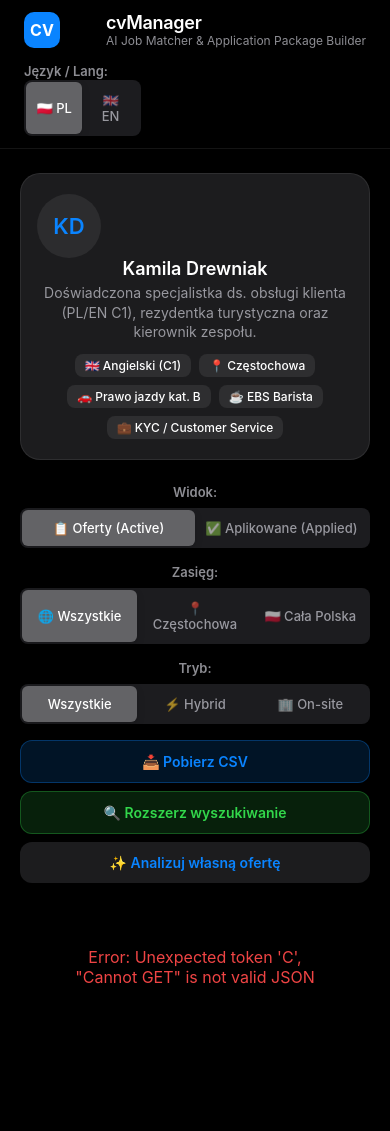
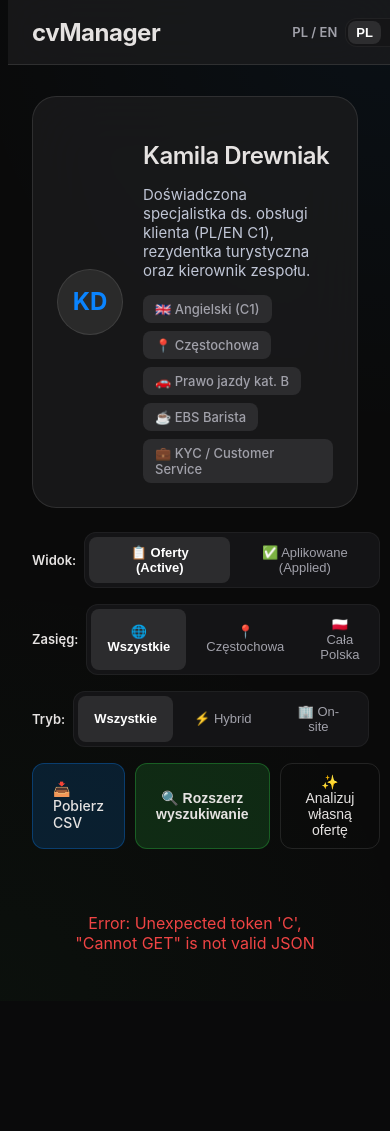
Before and after one commit to Cristian104/Projects, a Python web app: template cvManager/templates/index.html in a window 390 px wide. After the commit the page ends 950 px from the top, so only its background shows below. Run offline with Jinja, Linux system fonts and the light colour scheme; the template is opened without the code that fills it, so the values that code supplies are empty.

Commit message:
feat(ui): implement exact Stitch Kinetic Glass design system styles

```diff
--- a/cvManager/static/styles.css
+++ b/cvManager/static/styles.css
@@ -1,119 +1,49 @@
-/* iOS Professional Minimalist Dark Theme */
-:root {
-  --bg-main: #000000;
-  --bg-card: #1c1c1e;
-  --bg-card-elevated: #2c2c2e;
-  --bg-card-transparent: rgba(28, 28, 30, 0.7);
-  --border-color: rgba(255, 255, 255, 0.08);
-  --text-main: #ffffff;
-  --text-secondary: #ebebf599; /* iOS Secondary Label */
-  --text-tertiary: #ebebf54d;
-  --accent-blue: #0a84ff;
-  --accent-green: #32d74b;
-  --card-radius: 20px;
-  --btn-radius: 12px;
-  --pill-radius: 20px;
-  --shadow-sm: 0 2px 8px rgba(0,0,0,0.2);
-  --shadow-md: 0 8px 24px rgba(0,0,0,0.4);
+/* Kinetic Glass Design System - iOS Minimalist Professional */
+
+/* Base resets handled by Tailwind, we just bridge app.js classes to Kinetic Glass */
+
+body {
+  background-color: #0A0A0A;
+  background-image: radial-gradient(circle at top right, rgba(10, 132, 255, 0.05), transparent 40%),
+                    radial-gradient(circle at bottom left, rgba(48, 209, 88, 0.03), transparent 40%);
+  min-height: 100vh;
+  color: #e5e2e1;
+  overflow-x: hidden;
+  font-family: -apple-system, BlinkMacSystemFont, 'Inter', sans-serif;
 }
 
-* {
-  box-sizing: border-box;
-  margin: 0;
-  padding: 0;
-  font-family: -apple-system, BlinkMacSystemFont, 'Inter', 'Segoe UI', Roboto, Helvetica, Arial, sans-serif;
-  -webkit-font-smoothing: antialiased;
+/* Glassmorphism primitives */
+.glass-surface {
+  background-color: rgba(28, 28, 30, 0.75);
+  backdrop-filter: blur(30px);
+  -webkit-backdrop-filter: blur(30px);
+  border: 1px solid rgba(255, 255, 255, 0.1);
 }
 
-body {
-  background-color: var(--bg-main);
-  color: var(--text-main);
-  min-height: 100vh;
-  padding-bottom: 80px;
-  overflow-x: hidden;
+/* Map app.js classes to Kinetic Glass */
+
+.profile-card {
+  background-color: rgba(28, 28, 30, 0.75);
+  backdrop-filter: blur(30px);
+  -webkit-backdrop-filter: blur(30px);
+  border: 1px solid rgba(255, 255, 255, 0.1);
+  border-radius: 24px;
+  padding: 24px;
+  margin-bottom: 24px;
+  display: flex;
+  flex-direction: column;
+  gap: 16px;
 }
 
-/* Header */
-header {
-  position: sticky;
-  top: 0;
-  z-index: 100;
-  background: rgba(0, 0, 0, 0.75);
-  backdrop-filter: saturate(180%) blur(20px);
-  -webkit-backdrop-filter: saturate(180%) blur(20px);
-  border-bottom: 0.5px solid var(--border-color);
-  padding: 12px 24px;
+@media (min-width: 768px) {
+  .profile-card {
+    flex-direction: row;
+    align-items: center;
+    justify-content: space-between;
+  }
 }
 
-.header-container {
-  max-width: 1200px;
-  margin: 0 auto;
-  display: flex;
-  justify-content: space-between;
-  align-items: center;
-}
-
-.logo-group {
-  display: flex;
-  align-items: center;
-  gap: 12px;
-}
-
-.logo-icon {
-  width: 36px;
-  height: 36px;
-  background: var(--accent-blue);
-  border-radius: 10px;
-  display: flex;
-  align-items: center;
-  justify-content: center;
-  font-weight: 700;
-  font-size: 16px;
-  color: #fff;
-}
-
-.logo-text h1 {
-  font-size: 18px;
-  font-weight: 600;
-  letter-spacing: -0.3px;
-}
-
-.logo-text p {
-  font-size: 12px;
-  color: var(--text-secondary);
-}
-
-.nav-badges {
-  display: flex;
-  gap: 8px;
-}
-
-.badge {
-  background: rgba(50, 215, 75, 0.15);
-  color: var(--accent-green);
-  padding: 4px 10px;
-  border-radius: var(--pill-radius);
-  font-size: 12px;
-  font-weight: 600;
-  display: flex;
-  align-items: center;
-  gap: 4px;
-}
-
-/* Main Layout */
-.container {
-  max-width: 1200px;
-  margin: 24px auto;
-  padding: 0 20px;
-}
-
-/* Profile Card */
-.profile-card {
-  background: var(--bg-card);
-  border: 0.5px solid var(--border-color);
-  border-radius: var(--card-radius);
-  padding: 24px;
-  margin-bottom: 24px;
+.profile-main {
   display: flex;
   align-items: center;
   gap: 20px;
@@ -122,28 +52,29 @@
 .profile-avatar {
   width: 64px;
   height: 64px;
-  background: var(--bg-card-elevated);
+  background-color: #2a2a2a;
+  border: 1px solid rgba(255, 255, 255, 0.1);
   border-radius: 50%;
   display: flex;
   align-items: center;
   justify-content: center;
-  font-size: 22px;
-  font-weight: 600;
-  color: var(--accent-blue);
+  font-size: 24px;
+  font-weight: 700;
+  color: #0A84FF;
   flex-shrink: 0;
 }
 
 .profile-info h2 {
-  font-size: 20px;
+  font-size: 24px;
   font-weight: 600;
+  letter-spacing: -0.02em;
+  color: #e5e2e1;
   margin-bottom: 4px;
 }
 
 .profile-info p {
-  color: var(--text-secondary);
-  font-size: 14px;
-  line-height: 1.4;
-  margin-bottom: 12px;
+  color: #c0c6d6;
+  font-size: 15px;
 }
 
 .profile-pills {
@@ -153,189 +84,236 @@
 }
 
 .pill {
-  background: rgba(255, 255, 255, 0.08);
-  padding: 4px 10px;
+  background-color: #2C2C2E;
+  color: #A1A1AA;
+  padding: 6px 12px;
   border-radius: 8px;
-  font-size: 12px;
-  color: var(--text-main);
+  font-size: 13px;
   font-weight: 500;
 }
 
-/* Controls & Filter Bar */
+/* Controls */
 .controls-bar {
   display: flex;
-  justify-content: space-between;
-  align-items: center;
+  flex-direction: column;
+  gap: 16px;
   margin-bottom: 24px;
-  gap: 16px;
-  flex-wrap: wrap;
 }
 
-/* iOS Segmented Control Style */
+@media (min-width: 1024px) {
+  .controls-bar {
+    flex-direction: row;
+    justify-content: space-between;
+    align-items: center;
+  }
+}
+
 .filter-tabs {
   display: flex;
-  background: rgba(118, 118, 128, 0.24);
-  padding: 2px;
-  border-radius: 8px;
+  background-color: rgba(22, 22, 24, 0.9);
+  border: 1px solid rgba(255, 255, 255, 0.05);
+  padding: 4px;
+  border-radius: 12px;
+  gap: 4px;
 }
 
 .tab-btn {
   background: transparent;
   border: none;
-  color: var(--text-secondary);
-  padding: 6px 14px;
-  border-radius: 6px;
+  color: #A1A1AA;
+  padding: 8px 16px;
+  border-radius: 8px;
   font-size: 13px;
   font-weight: 500;
   cursor: pointer;
-  transition: all 0.2s ease;
+  transition: all 0.2s;
+  flex: 1;
+}
+
+.tab-btn:hover {
+  color: #e5e2e1;
+  background: rgba(255, 255, 255, 0.05);
 }
 
 .tab-btn.active {
-  background: #636366; /* iOS selected segment */
-  color: #fff;
-  box-shadow: 0 3px 8px rgba(0,0,0,0.12);
+  background-color: rgba(255, 255, 255, 0.1);
+  color: #ffffff;
+  font-weight: 600;
 }
 
 .action-btn {
-  background: var(--bg-card);
-  color: var(--accent-blue);
-  border: none;
-  padding: 8px 16px;
-  border-radius: var(--btn-radius);
+  background-color: transparent;
+  border: 1px solid rgba(255, 255, 255, 0.1);
+  color: #e5e2e1;
+  padding: 10px 20px;
+  border-radius: 12px;
   font-size: 14px;
-  font-weight: 600;
+  font-weight: 500;
   cursor: pointer;
+  transition: all 0.2s;
   display: flex;
   align-items: center;
-  gap: 6px;
-  transition: opacity 0.2s ease;
+  justify-content: center;
+  gap: 8px;
 }
 
 .action-btn:hover {
-  opacity: 0.8;
+  background-color: rgba(255, 255, 255, 0.05);
 }
 
-/* Job Cards Grid */
+#btnExtendSearch {
+  background-color: #0A84FF;
+  border-color: #0A84FF;
+  color: white;
+  font-weight: 600;
+}
+#btnExtendSearch:hover {
+  filter: brightness(1.1);
+  background-color: #0A84FF;
+}
+
+/* Job Cards mapped from app.js */
 .job-grid {
-  display: flex;
-  flex-direction: column;
-  gap: 16px;
+  display: grid;
+  grid-template-columns: 1fr;
+  gap: 24px;
+}
+@media (min-width: 768px) {
+  .job-grid { grid-template-columns: repeat(2, 1fr); }
+}
+@media (min-width: 1024px) {
+  .job-grid { grid-template-columns: repeat(3, 1fr); }
 }
 
 .job-card {
-  background: var(--bg-card);
-  border-radius: var(--card-radius);
-  padding: 20px;
+  background-color: rgba(28, 28, 30, 0.75);
+  backdrop-filter: blur(30px);
+  -webkit-backdrop-filter: blur(30px);
+  border: 1px solid rgba(255, 255, 255, 0.1);
+  border-radius: 24px;
+  padding: 24px;
   display: flex;
   flex-direction: column;
-  gap: 12px;
+  justify-content: space-between;
+  transition: background-color 0.2s ease;
+}
+
+.job-card:hover {
+  background-color: rgba(255, 255, 255, 0.05);
 }
 
 .job-header {
   display: flex;
   justify-content: space-between;
   align-items: flex-start;
+  margin-bottom: 16px;
 }
 
 .job-title-group h3 {
   font-size: 18px;
   font-weight: 600;
-  color: var(--text-main);
+  line-height: 1.3;
+  color: #e5e2e1;
   margin-bottom: 4px;
 }
 
 .job-meta {
+  color: #c0c6d6;
+  font-size: 13px;
   display: flex;
-  gap: 10px;
-  font-size: 13px;
-  color: var(--text-secondary);
-  align-items: center;
+  gap: 8px;
 }
 
 .score-badge {
-  color: var(--accent-green);
+  background-color: rgba(48, 209, 88, 0.15);
+  color: #30D158;
+  padding: 6px 12px;
+  border-radius: 20px;
+  font-size: 12px;
   font-weight: 700;
-  font-size: 16px;
-  background: rgba(50, 215, 75, 0.1);
-  padding: 4px 10px;
-  border-radius: 8px;
+  display: flex;
+  align-items: center;
+  gap: 4px;
 }
 
 .job-description {
-  font-size: 14px;
-  color: var(--text-secondary);
+  font-size: 15px;
+  color: #A1A1AA;
   line-height: 1.5;
-  background: var(--bg-card-elevated);
-  padding: 12px;
-  border-radius: 12px;
+  margin-bottom: 16px;
+  display: -webkit-box;
+  -webkit-line-clamp: 2;
+  -webkit-box-orient: vertical;
+  overflow: hidden;
 }
 
 .job-strengths {
   display: flex;
   flex-wrap: wrap;
-  gap: 6px;
+  gap: 8px;
+  margin-bottom: 16px;
 }
 
 .strength-tag {
-  background: rgba(10, 132, 255, 0.15);
-  color: var(--accent-blue);
-  padding: 4px 8px;
-  border-radius: 6px;
-  font-size: 12px;
-  font-weight: 500;
+  background-color: #2C2C2E;
+  color: #A1A1AA;
+  padding: 4px 10px;
+  border-radius: 8px;
+  font-size: 11px;
+  font-weight: 600;
 }
 
-/* Card Actions */
 .job-actions {
   display: flex;
-  justify-content: space-between;
-  align-items: center;
-  padding-top: 12px;
-  border-top: 0.5px solid var(--border-color);
-  margin-top: 4px;
+  gap: 12px;
+  margin-top: auto;
 }
 
 .btn-apply {
-  background: var(--accent-blue);
-  color: white;
-  padding: 10px 16px;
-  border-radius: var(--btn-radius);
-  border: none;
-  font-weight: 600;
+  background-color: transparent;
+  border: 1px solid rgba(255, 255, 255, 0.1);
+  color: #e5e2e1;
+  padding: 12px;
+  border-radius: 12px;
   font-size: 14px;
+  font-weight: 500;
   cursor: pointer;
-  display: inline-flex;
+  flex: 1;
+  text-align: center;
+  transition: all 0.2s;
+  display: flex;
+  justify-content: center;
   align-items: center;
-  justify-content: center;
-  gap: 6px;
+  gap: 8px;
 }
-
 .btn-apply:hover {
-  background: #007aff;
+  background-color: rgba(255, 255, 255, 0.05);
 }
 
 .btn-blurb {
-  background: var(--bg-card-elevated);
-  color: var(--text-main);
-  border: none;
-  padding: 10px 16px;
-  border-radius: var(--btn-radius);
+  background-color: transparent;
+  border: 1px solid rgba(255, 255, 255, 0.1);
+  color: #e5e2e1;
+  padding: 12px;
+  border-radius: 12px;
   font-size: 14px;
   font-weight: 500;
   cursor: pointer;
+  flex: 1;
+  text-align: center;
+  transition: all 0.2s;
+}
+.btn-blurb:hover {
+  background-color: rgba(255, 255, 255, 0.05);
 }
 
-/* Modals - Bottom Sheet on Mobile, Centered on Desktop */
+/* Modals */
 .modal-backdrop {
   position: fixed;
-  top: 0;
-  left: 0;
-  right: 0;
-  bottom: 0;
+  inset: 0;
   background: rgba(0, 0, 0, 0.6);
-  backdrop-filter: blur(4px);
-  -webkit-backdrop-filter: blur(4px);
+  backdrop-filter: blur(8px);
+  -webkit-backdrop-filter: blur(8px);
   display: none;
   justify-content: center;
   align-items: center;
@@ -380,145 +378,47 @@
 }
 
 .blurb-box {
-  background: var(--bg-card-elevated);
-  border-radius: 12px;
-  padding: 16px;
-  color: var(--text-main);
-  font-size: 14px;
-  line-height: 1.5;
+  background-color: #161618;
+  border: 1px solid rgba(255, 255, 255, 0.05);
+  border-radius: 16px;
+  padding: 20px;
+  color: #c0c6d6;
+  font-size: 15px;
+  line-height: 1.6;
   white-space: pre-wrap;
-  margin-bottom: 16px;
+  margin-bottom: 20px;
 }
 
 /* Forms */
 input, textarea {
-  background: var(--bg-card-elevated);
-  border: none;
-  color: var(--text-main);
+  background-color: #161618;
+  border: 1px solid rgba(255, 255, 255, 0.1);
+  color: #e5e2e1;
   font-family: inherit;
   font-size: 15px;
+  border-radius: 12px;
+  padding: 12px 16px;
+  width: 100%;
 }
 input:focus, textarea:focus {
-  outline: 2px solid var(--accent-blue);
+  outline: none;
+  border-color: #0A84FF;
+  box-shadow: 0 0 0 2px rgba(10, 132, 255, 0.2);
 }
 
-/* Progress */
 .loader-container {
-  padding: 40px;
+  padding: 48px;
   text-align: center;
 }
 .loader-spinner {
-  width: 40px;
-  height: 40px;
-  border: 3px solid rgba(255,255,255,0.1);
-  border-top-color: var(--accent-blue);
+  width: 48px;
+  height: 48px;
+  border: 3px solid rgba(255,255,255,0.05);
+  border-top-color: #0A84FF;
   border-radius: 50%;
   animation: spin 1s linear infinite;
   margin: 0 auto 16px auto;
 }
-
 @keyframes spin {
   to { transform: rotate(360deg); }
 }
-
-/* Mobile Responsiveness */
-@media (max-width: 768px) {
-  .header-container {
-    flex-direction: column;
-    align-items: flex-start;
-    gap: 12px;
-    padding: 0;
-  }
-
-  .header-container > div {
-    width: 100%;
-    justify-content: space-between;
-  }
-
-  .nav-badges {
-    display: none;
-  }
-
-  .profile-card {
-    flex-direction: column;
-    align-items: center;
-    text-align: center;
-    padding: 20px 16px;
-  }
-
-  .profile-info h2 {
-    font-size: 18px;
-  }
-
-  .profile-pills {
-    justify-content: center;
-  }
-
-  .controls-bar {
-    gap: 16px;
-  }
-
-  .controls-bar > div {
-    width: 100%;
-    flex-direction: column;
-    align-items: stretch;
-    gap: 8px !important;
-  }
-
-  .filter-tabs {
-    width: 100%;
-    display: flex;
-  }
-
-  .tab-btn {
-    flex: 1;
-    text-align: center;
-    padding: 10px;
-  }
-
-  .job-card {
-    padding: 16px;
-  }
-
-  .job-title-group h3 {
-    font-size: 16px;
-  }
-
-  .job-header {
-    flex-direction: column;
-    gap: 12px;
-  }
-
-  .job-actions {
-    flex-direction: column;
-    gap: 10px;
-  }
-
-  .btn-apply, .btn-blurb {
-    width: 100%;
-    padding: 12px;
-  }
-
-  .action-btn {
-    width: 100%;
-    justify-content: center;
-    padding: 12px;
-  }
-
-  /* Bottom Sheet for Modals */
-  .modal-backdrop {
-    align-items: flex-end;
-  }
-  .modal-content {
-    width: 100%;
-    border-radius: 24px 24px 0 0;
-    margin: 0;
-    padding: 24px 20px 40px 20px; /* Extra bottom padding for safe area */
-    animation: slideUp 0.3s ease-out;
-  }
-
-  @keyframes slideUp {
-    from { transform: translateY(100%); }
-    to { transform: translateY(0); }
-  }
-}
--- a/cvManager/templates/index.html
+++ b/cvManager/templates/index.html
@@ -10,35 +10,23 @@
 <body>
 
   <!-- Top Header -->
-  <header>
-    <div class="header-container">
-      <div class="logo-group">
-        <div class="logo-icon">CV</div>
-        <div class="logo-text">
-          <h1>cvManager</h1>
-          <p id="headerSubtitle">AI Job Matcher & Application Package Builder</p>
-        </div>
-      </div>
+  <header style="position: fixed; top: 0; width: 100%; z-index: 50; display: flex; justify-content: space-between; align-items: center; padding: 0 24px; height: 64px; background-color: rgba(28, 28, 30, 0.75); backdrop-filter: blur(30px); -webkit-backdrop-filter: blur(30px); border-bottom: 1px solid rgba(255, 255, 255, 0.1);">
+    <div style="font-size: 24px; font-weight: 700; color: #e5e2e1; letter-spacing: -0.02em;">cvManager</div>
 
-      <div style="display: flex; align-items: center; gap: 16px;">
-        <!-- Language Switcher Switch -->
-        <div class="lang-switch-container">
-          <span style="font-size: 13px; font-weight: 600; color: var(--text-secondary);" id="langLabel">Język / Lang:</span>
-          <div class="filter-tabs" style="padding: 2px;">
-            <button class="tab-btn active" id="langPlBtn" onclick="setLanguage('pl')">🇵🇱 PL</button>
-            <button class="tab-btn" id="langEnBtn" onclick="setLanguage('en')">🇬🇧 EN</button>
-          </div>
-        </div>
-
-        <div class="nav-badges">
-          <div class="badge badge-green">⚡ Gemini 3.6 Flash AI</div>
+    <div style="display: flex; align-items: center; gap: 16px;">
+      <!-- Language Switcher Switch -->
+      <div class="lang-switch-container" style="display: flex; align-items: center; gap: 8px;">
+        <span style="font-size: 13px; font-weight: 600; color: #A1A1AA;" id="langLabel">PL / EN</span>
+        <div class="filter-tabs" style="padding: 2px;">
+          <button class="tab-btn active" id="langPlBtn" onclick="setLanguage('pl')" style="padding: 4px 8px;">PL</button>
+          <button class="tab-btn" id="langEnBtn" onclick="setLanguage('en')" style="padding: 4px 8px;">EN</button>
         </div>
       </div>
     </div>
   </header>
 
   <!-- Main Container -->
-  <main class="container">
+  <main class="container" style="padding-top: 88px; max-width: 1440px; margin: 0 auto; padding-left: 24px; padding-right: 24px;">
 
     <!-- Candidate Profile Overview Card -->
     <div class="profile-card" id="profileCard">
```
Also changed, not shown: other parts of cvManager/static/styles.css (+30 -10 lines).
